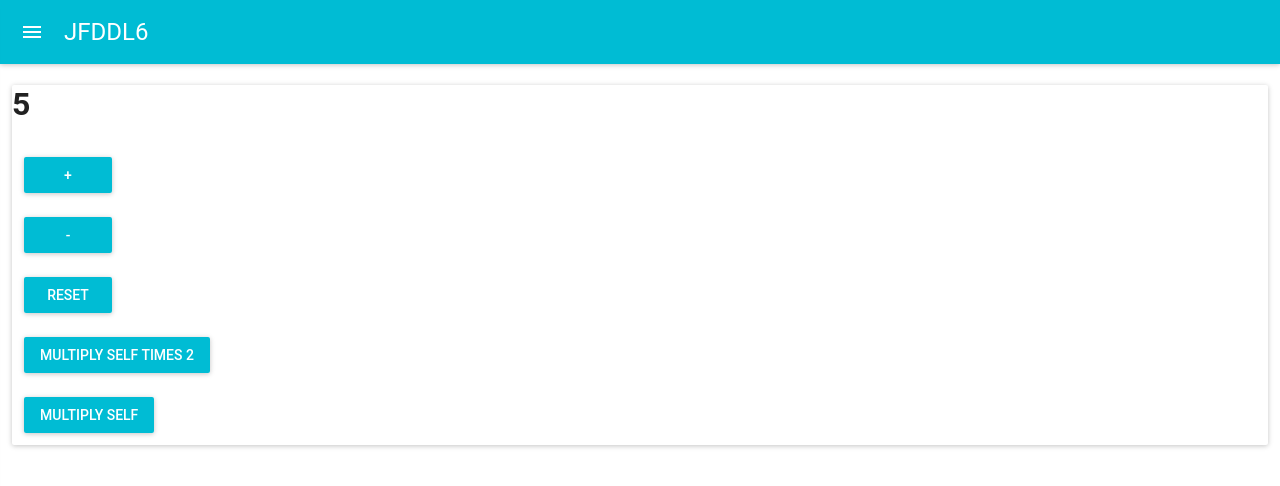
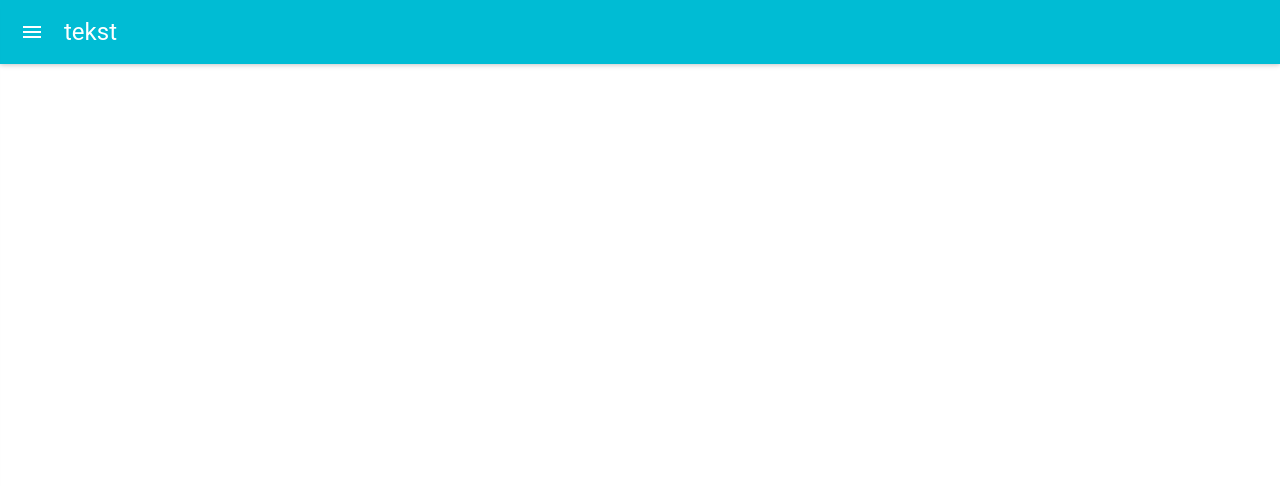
Before and after one commit to Kubzer0/navbar-and-sidebar-app, a React (Create React App) app: page / in a window 1280 px wide. Shown: the top 486 px of the page. Built offline with nearby package versions, Linux system fonts and the light colour scheme.

Commit message:
router added

```diff
--- a/package.json
+++ b/package.json
@@ -6,6 +6,7 @@
     "material-ui": "^0.20.2",
     "react": "^16.6.3",
     "react-dom": "^16.6.3",
+    "react-router-dom": "^4.3.1",
     "react-scripts": "2.1.1"
   },
   "scripts": {
--- a/src/App.js
+++ b/src/App.js
@@ -1,4 +1,6 @@
 import React from 'react'
+
+import { BrowserRouter as Router, Route, Link } from 'react-router-dom'
 
 import Counter from './Counter'
 import Paper from './components/Paper'
@@ -7,15 +9,14 @@
 
 const App = (props) => (
   <div>
-  <Navigation
+ <Router>
+        <div>
+          <Route path="/" component={Navigation} />
+          <Route path="/counter" exact={true} component={Counter} />
+        </div>
+      </Router>
 
-  />
 
-  <Paper>
-    <Counter
-    startNumber={5}
-    />
-  </Paper>
   </div>
 )
 
--- a/src/Counter.js
+++ b/src/Counter.js
@@ -6,7 +6,7 @@
 class Counter extends React.Component {
 
     state = {
-        number: this.props.startNumber
+        number: this.props.startNumber || 0
     }
 
 
--- a/src/Navigation/Navigation.js
+++ b/src/Navigation/Navigation.js
@@ -21,7 +21,7 @@
             <div>
                 <AppBar
                     onLeftIconButtonClick={this.toggleDrawer}
-                    title="JFDDL6"
+                    title={this.props.title || "tekst"}
                 />
                 <Drawer
                     docked={false}
```
Also changed, not shown: 1 other file (tests, documents, lock files or other folders).
